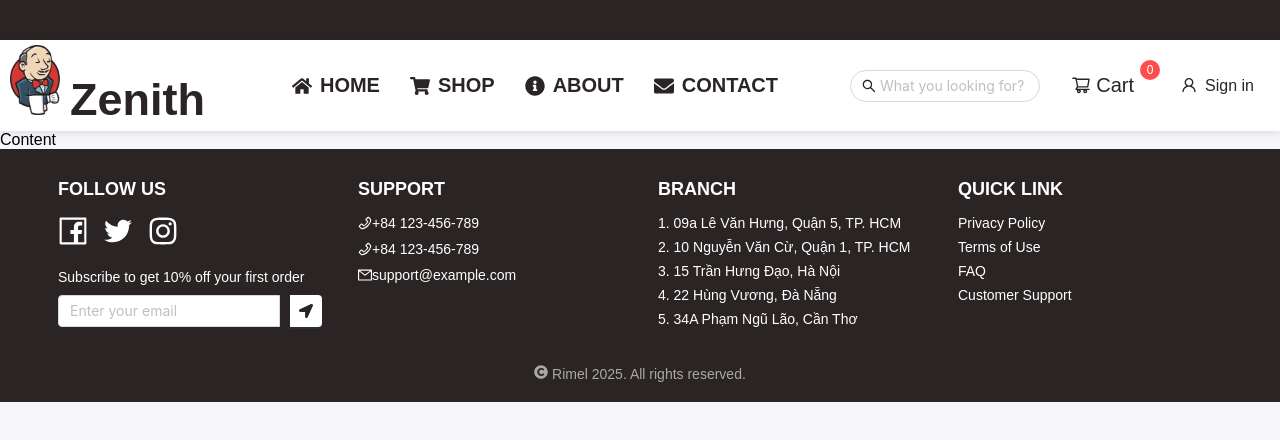
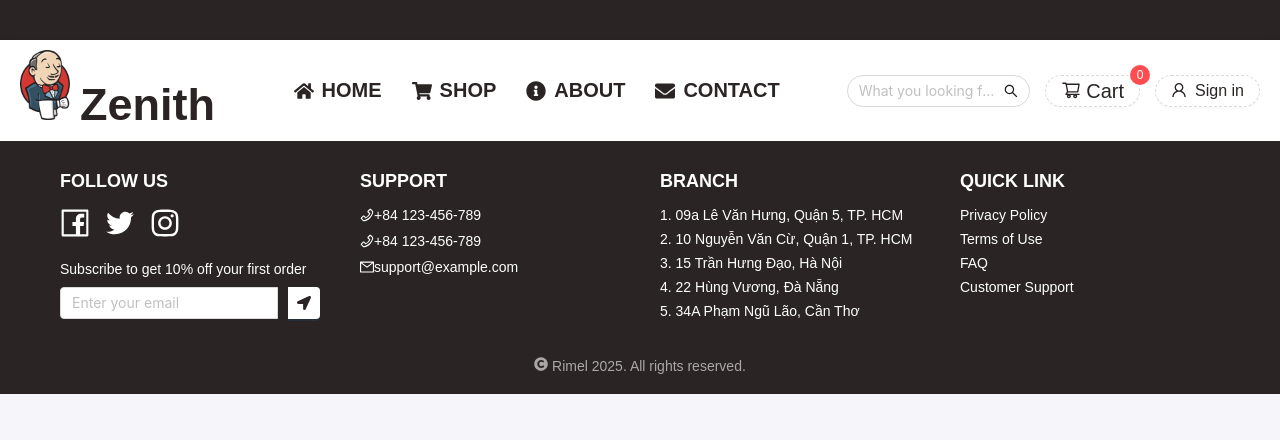
Before and after one commit to PhamTrinhDuc/Frontend-Web-PTIT, a React (Create React App) app: page / in a window 1280 px wide. Shown: the top 440 px of the page. Built offline with nearby package versions, Linux system fonts and the light colour scheme.

Commit message:
update header footer

```diff
--- a/src/Layout/Footer/index.js
+++ b/src/Layout/Footer/index.js
@@ -9,7 +9,8 @@ import './Footer.scss';
 function Footer() {
   return (
     <footer className="footer">
-      <Row gutter={[16, 16]} className="footer-container">
+      {/* khoảng cách giữa các cột */}
+      <Row gutter={[20, 20]} className="footer-container" wrap={false}>
         <Col xs={24} sm={12} md={6} className="footer-section">
           <h3>follow us</h3>
           <div className="social-icons">
--- a/src/Layout/Header/Header.scss
+++ b/src/Layout/Header/Header.scss
@@ -9,10 +9,13 @@
 .header {
   background-color: $white;
   box-shadow: 0 2px 8px rgba(0, 0, 0, 0.1);
-  padding: 5px 10px;
+  padding: 10px 20px;
 
   .header-container {
     // max-width: 1200px;
+    display: flex;
+    justify-content: space-between;
+    align-items: center;
     margin: 0 auto;
   }
 
--- a/src/Layout/Header/index.js
+++ b/src/Layout/Header/index.js
@@ -1,5 +1,6 @@
 import React from 'react';
-import { Link } from 'react-router-dom';
+import { useState } from 'react';
+import { Link, useNavigate } from 'react-router-dom';
 import { Row, Col, Input, Button, Badge } from 'antd';
 import { SearchOutlined, ShoppingCartOutlined, UserOutlined } from '@ant-design/icons';
 import { FaHome, FaShoppingCart, FaInfoCircle, FaEnvelope} from "react-icons/fa";
@@ -7,6 +8,29 @@ import './Header.scss';
 import logo from '../../assets/images/logo.png'
 
 const Header = () => {
+  const navigate = useNavigate();
+  const [searchValue, setSearchValue] = useState('');
+
+  const handleSearch = (e)  => {
+    setSearchValue(e.target.value);
+  }
+
+  const handleSearchSubmit = async() => {
+    console.log(searchValue);
+    if(searchValue.trim()){
+      try {
+        const response = await fetch("")
+        if (!response.ok) {
+          throw new Error('Network response was not ok');
+        }
+        const data = await response.json();
+        console.log(data);
+      } catch (error) {
+        console.error('There was a problem with your fetch operation:', error);
+      }
+    }
+  }
+
   return (
     <>
       <div className="decorative-bar"></div>
@@ -37,23 +61,26 @@ const Header = () => {
           <Col xs={12} md={8} className="header-actions">
             <Input
               placeholder="What you looking for?"
-              prefix={<SearchOutlined />}
+              suffix={<SearchOutlined onClick={handleSearchSubmit} /> }
               className="search-bar"
+              value={searchValue}
+              onChange={handleSearch}
+              onPressEnter={handleSearchSubmit}
             />
 
-            <Link to="/shop">
+            {/* <Link to="/shop"> */}
             <Badge count={0} showZero>
-                  <Button type="link" icon={<ShoppingCartOutlined />} className="cart-icon">
+                <Button type="dashed" shape='round' icon={<ShoppingCartOutlined />} className="cart-icon" href='/shop'>
                   Cart
                 </Button>
             </Badge>
-            </Link>
+            {/* </Link> */}
 
-            <Link to="/signin">
-              <Button type="link" icon={<UserOutlined />}>
+            {/* <Link to="/signin"> */}
+            <Button type="dashed" shape='round' icon={<UserOutlined />} href='/signin'>
               Sign in
             </Button>
-            </Link>
+            {/* </Link> */}
           </Col>
         </Row>
       </header>
--- a/src/Layout/LayoutDefault/index.js
+++ b/src/Layout/LayoutDefault/index.js
@@ -14,7 +14,6 @@ function LayoutDefault() {
         <Header />
         <main className="layout-default__main">
           <Outlet />
-          Content
         </main>
         <Footer />
       </div>
```
Lines whose indentation alone changed are shown as unchanged.
